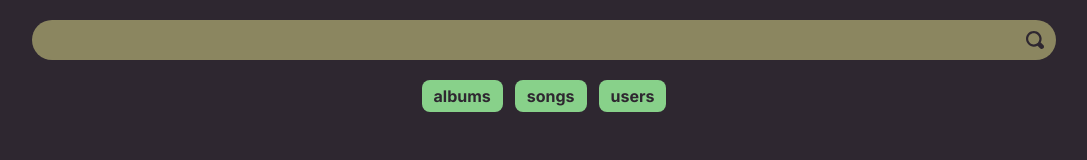
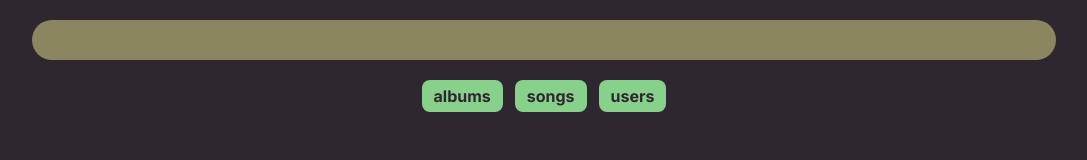
Before and after one commit to joshlarue/lbfm, a Next.js app: page /search in a window 1280 px wide. Shown: the top 160 px of the page, without its empty margins (96-1183 px from the left). Built offline with nearby package versions, Linux system fonts and the light colour scheme.

Commit message:
searching usernames by substring from db returns array of usernames to frontend

```diff
--- /dev/null
+++ b/src/app/api/search/route.js
@@ -0,0 +1,34 @@
+'use server'
+import { connect } from 'net';
+import pool from '../../db/pool';
+
+export async function POST(req, res) {
+
+  const formData = await req.formData();
+  console.log(formData);
+  const username = formData.get("query");
+  console.log(username);
+  const connection = await pool.getConnection();
+
+  try {
+
+    let result = await connection.query(`
+                    SELECT username FROM users
+                    WHERE username LIKE '${username}%';
+                    `);
+
+    // appends returned usernames to list
+    let returnedUsernames = [];
+    for (let i = 0; i < result[0].length; i++) {
+      returnedUsernames.push(result[0][i]['username']);
+    }
+    console.log(returnedUsernames);
+
+    connection.release();
+    return new Response(JSON.stringify(returnedUsernames), {status: 200});
+  } catch (error) {
+    connection.release();
+    console.error("Error searching users", error);
+    return new Response({status: 500});
+  }
+}
--- a/src/app/search/page.js
+++ b/src/app/search/page.js
@@ -1,14 +1,30 @@
+'use client'
 import Header from "../components/Header";
 import search from '../assets/search.svg';
 import Image from "next/image";
+import { useState } from "react";
 
 export default function Search() {
+  const [query, setQuery] = useState();
+  const updateQuery = (e) => {
+    setQuery(e.target.value);
+  }
+  const sendQuery = async (e) => {
+    e.preventDefault();
+    const formData = new FormData();
+    formData.append("query", query);
+    const response = await fetch('http://localhost:3000/api/search/', {method: 'POST', body: formData});
+
+    // contains returned usernames from substring
+    console.log(await response.json());
+  }
+
   return (
     <>
       <div className="w-full flex flex-col items-center">
-        <div className='w-[80vw] mt-5 h-10 bg-primary-light rounded-full flex justify-end pr-3'>
-          <Image src={search} />
-        </div>
+        <form onSubmit={sendQuery} onChange={updateQuery}>
+          <input className='w-[80vw] mt-5 h-10 bg-primary-light rounded-full flex justify-end p-5' />
+        </form>
         <Header searchHeader={true} />
       </div>
     </>
```
